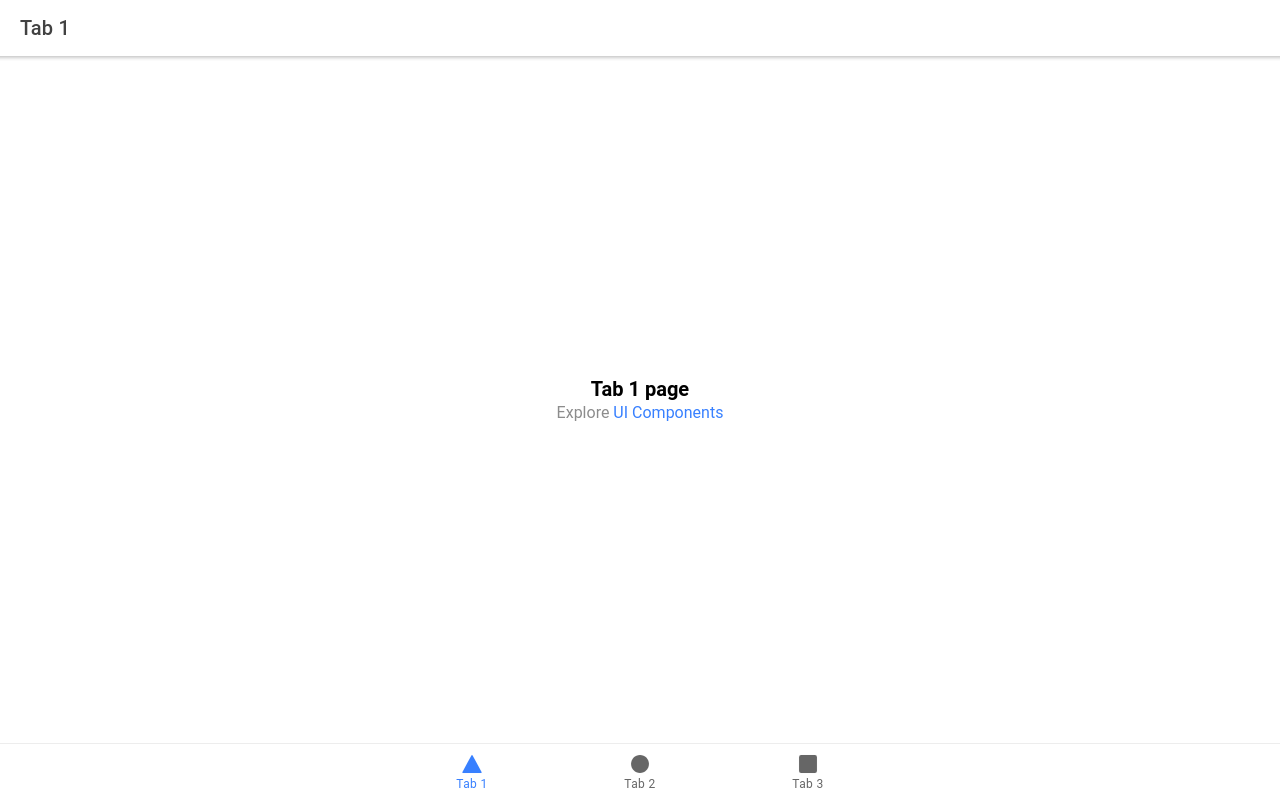
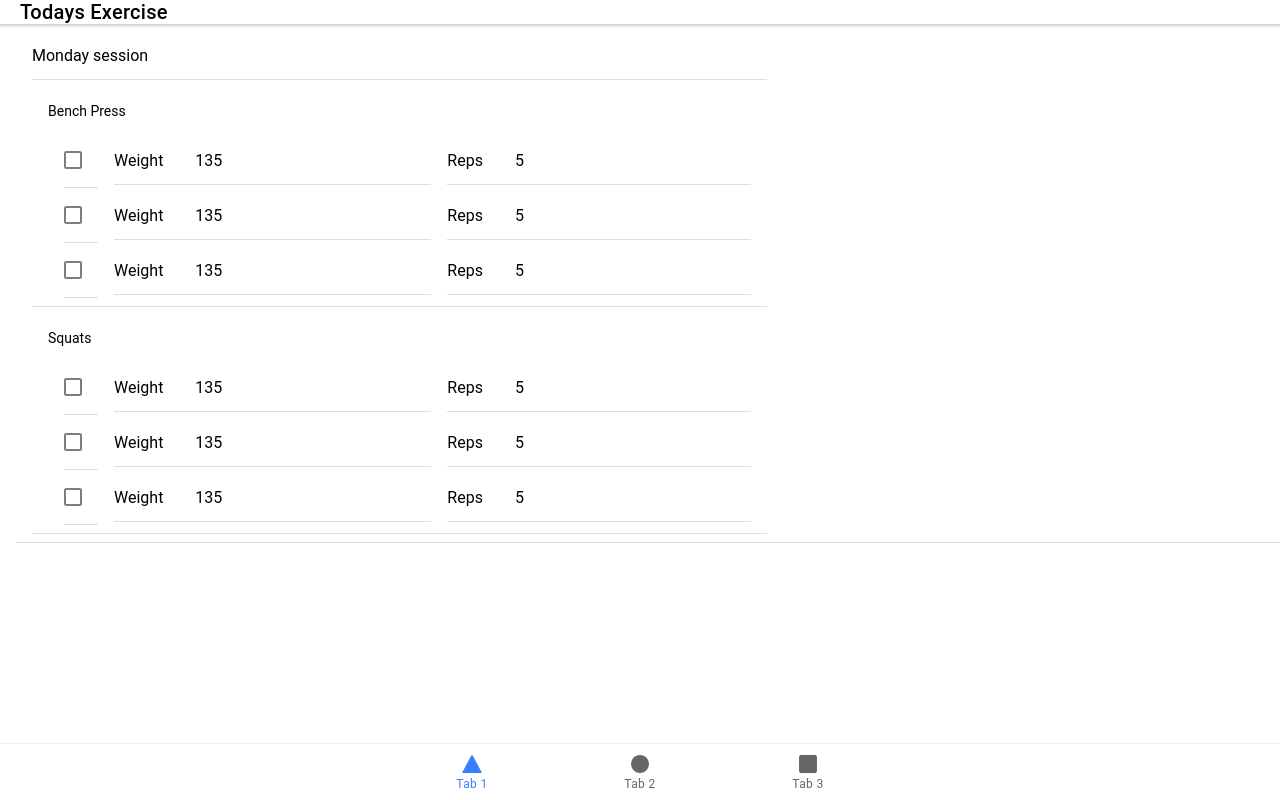
Before and after one commit to kevin-brown-prog/jackexcersize, a React (Create React App) app: page /tab1 in a window 1280 px wide. Built offline with nearby package versions, Linux system fonts and the light colour scheme.

Commit message:
Filling out GUI

```diff
--- a/src/App.tsx
+++ b/src/App.tsx
@@ -10,6 +10,9 @@ import {
   setupIonicReact
 } from '@ionic/react';
 import { IonReactRouter } from '@ionic/react-router';
+
+
+
 import { ellipse, square, triangle } from 'ionicons/icons';
 import Tab1 from './pages/Tab1';
 import Tab2 from './pages/Tab2';
@@ -36,13 +39,88 @@ import './theme/variables.css';
 
 setupIonicReact();
 
+function DoneChange(id :number, is_done:boolean){
+
+}
+function RepsChange(id:number, reps_update:number){
+
+}
+function WeightChanged(id:number, weight:number ){
+
+}
+
+var set1 = { set_id : 0,
+weight : 135,
+reps_or_duration : 5,
+done : false,
+is_time_based: false
+};
+
+var set2 = { set_id : 1,
+  weight : 135,
+  reps_or_duration : 5,
+  done : false,
+  is_time_based: false,
+ };
+
+ var set3 = { set_id : 2,
+  weight : 135,
+  reps_or_duration : 5,
+  done : false,
+  is_time_based: false,
+  };
+
+  var Exercise1 = {
+    name:"Bench Press",
+    sets :[set1, set2,set3]
+
+  }
+
+
+   set1 = { set_id : 3,
+    weight : 135,
+    reps_or_duration : 5,
+    done : false,
+    is_time_based: false
+    };
+
+     set2 = { set_id : 4,
+      weight : 135,
+      reps_or_duration : 5,
+      done : false,
+      is_time_based: false,
+     };
+
+      set3 = { set_id : 5,
+      weight : 135,
+      reps_or_duration : 5,
+      done : false,
+      is_time_based: false,
+      };
+
+
+
+  var Exercise2 = {
+    name:"Squats",
+    sets:[set1, set2, set3]
+  }
+
+  let ExerciseSession ={
+    name:"Monday session",
+    date:new Date(),
+    exercises : [Exercise1, Exercise2]
+  }
+
+
+
+
 const App: React.FC = () => (
   <IonApp>
     <IonReactRouter>
       <IonTabs>
         <IonRouterOutlet>
           <Route exact path="/tab1">
-            <Tab1 />
+            <Tab1 DoneChanged={DoneChange} RepsChanged={RepsChange} WeightChanged={WeightChanged} exercises={ExerciseSession} />
           </Route>
           <Route exact path="/tab2">
             <Tab2 />
--- /dev/null
+++ b/src/components/Excercise.tsx
@@ -0,0 +1,39 @@
+import React from 'react';
+import Set, {SetData} from './Set';
+import {  IonList, IonItem, IonLabel, IonListHeader } from '@ionic/react';
+
+
+
+
+
+export interface ExerciseData {
+  name: string;
+  sets : Array<SetData>;
+
+}
+
+ interface ExerciseProp{
+  exerciseData: ExerciseData,
+
+    DoneChanged : Function;
+    RepsChanged : Function;
+    WeightChanged: Function;
+ }
+
+const Exercise: React.FC<ExerciseProp> = ({  exerciseData, DoneChanged, RepsChanged, WeightChanged }) => {
+
+  return (
+      <IonItem >
+
+       <IonList>
+       <IonListHeader>
+           <IonLabel>{exerciseData.name}</IonLabel>
+        </IonListHeader>
+         {exerciseData.sets.map( (s,index)=><Set key={index} setData={s}  DoneChanged={DoneChanged} RepsChanged={RepsChanged} WeightChanged={WeightChanged}/>)}
+       </IonList>
+     </IonItem>
+
+  );
+};
+
+export default Exercise;
--- /dev/null
+++ b/src/components/ExcerciseSession.tsx
@@ -0,0 +1,40 @@
+import React from 'react';
+
+import Exercise, {ExerciseData} from './Excercise'
+import { IonList, IonItem, IonLabel } from '@ionic/react';
+
+
+
+
+
+export interface ExerciseSessionData {
+  name: string;
+  date : Date
+  exercises : Array<ExerciseData>;
+
+}
+
+interface ExcerssizeSessionProp
+{
+    exerciseSession : ExerciseSessionData
+    DoneChanged : Function;
+    RepsChanged : Function;
+    WeightChanged: Function;
+}
+
+export const ExerciseSession: React.FC<ExcerssizeSessionProp> = ({ exerciseSession, DoneChanged, RepsChanged, WeightChanged }) => {
+
+  return (
+       <IonItem>
+
+       <IonList>
+       <IonItem>
+           <IonLabel>{exerciseSession.name}</IonLabel>
+        </IonItem>
+         {exerciseSession.exercises.map( (s,index)=><Exercise key={index}  DoneChanged={DoneChanged} WeightChanged={WeightChanged} RepsChanged={RepsChanged} exerciseData={s} />)}
+       </IonList>
+       </IonItem>
+
+
+  );
+};
--- a/src/components/ExploreContainer.tsx
+++ b/src/components/ExploreContainer.tsx
@@ -1,14 +1,36 @@
 import './ExploreContainer.css';
+import React, { useState } from 'react';
+
+import {  IonCheckbox, IonList, IonItem, IonLabel } from '@ionic/react';
+
 
 interface ContainerProps {
   name: string;
 }
 
 const ExploreContainer: React.FC<ContainerProps> = ({ name }) => {
+	const [checked, setChecked] = useState(false);
   return (
     <div className="container">
-      <strong>{name}</strong>
-      <p>Explore <a target="_blank" rel="noopener noreferrer" href="https://ionicframework.com/docs/components">UI Components</a></p>
+       <IonList>
+      <IonItem>
+
+        <IonCheckbox checked={checked} onIonChange={e => setChecked(e.detail.checked)} />
+		<IonLabel>{name} </IonLabel>
+      </IonItem>
+      <IonItem>
+        <IonLabel>Mega Man X</IonLabel>
+      </IonItem>
+      <IonItem>
+        <IonLabel>The Legend of Zelda</IonLabel>
+      </IonItem>
+      <IonItem>
+        <IonLabel>Pac-Man</IonLabel>
+      </IonItem>
+      <IonItem>
+        <IonLabel>Super Mario World</IonLabel>
+      </IonItem>
+    </IonList>
     </div>
   );
 };
--- /dev/null
+++ b/src/components/Set.tsx
@@ -0,0 +1,98 @@
+import React, { useState, useEffect } from 'react';
+
+import { IonInput, IonCheckbox, IonListHeader, IonItem, IonLabel} from '@ionic/react';
+
+
+export interface SetData{
+    set_id : number;
+    weight : number;
+    reps_or_duration : number;
+    done : boolean;
+    is_time_based: boolean
+
+}
+
+interface SetProperty
+{
+    setData : SetData;
+    WeightChanged : Function;
+    DoneChanged : Function;
+    RepsChanged : Function;
+}
+
+
+
+
+const Set: React.FC<SetProperty> = ({  setData, DoneChanged, RepsChanged, WeightChanged }) => {
+	const [isDone, setIsDone] = useState(setData.done);
+    const [weightComplete, setWeightComplete] = useState(setData.weight)
+    const [repsComplete, setRepsComplete] = useState(setData.reps_or_duration);
+    useEffect(() => {
+        DoneChanged(setData.set_id,isDone);
+      }, [isDone, DoneChanged, setData.set_id]); // Only re-run the effect if count changes
+
+    useEffect(() => {
+
+        RepsChanged(setData.set_id,repsComplete);
+      }, [repsComplete, RepsChanged, setData.set_id]); // Only re-run the effect if count changes
+
+
+    useEffect(()=>{
+            WeightChanged(setData.set_id, weightComplete);
+    }, [weightComplete, WeightChanged, setData.set_id]);
+
+  const OnChangeReps = (val : string)=>{
+
+        const re = /^[0-9\b]+$/;
+
+        // if value is not blank, then test the regex
+
+        if (val === '' || re.test(val)) {
+            setRepsComplete(parseInt(val));
+        }
+        else{
+            setRepsComplete(repsComplete);
+        }
+  }
+
+  const OnChangeWeight = (val : string)=>{
+
+    const re = /^[0-9\b]+$/;
+
+    // if value is not blank, then test the regex
+
+    if (val === '' || re.test(val)) {
+        setWeightComplete(parseInt(val));
+    }
+    else{
+        setWeightComplete(weightComplete);
+    }
+}
+
+  return (
+
+
+    <IonListHeader>
+      <IonItem>
+
+        <IonCheckbox checked={isDone} onIonChange={e => setIsDone(e.detail.checked)} />
+
+      </IonItem>
+      <IonItem>
+        <IonLabel>Weight</IonLabel>
+      </IonItem>
+      <IonItem>
+      <IonInput inputmode="numeric" value={weightComplete} onIonInput={(e: any)=>OnChangeWeight(e.target.value )}></IonInput>
+      </IonItem>
+      <IonItem>
+        <IonLabel>{setData.is_time_based? "Duration seconds" : "Reps"}</IonLabel>
+      </IonItem>
+      <IonItem>
+      <IonInput inputmode="numeric" pattern="[0-9]" min={0}  value={repsComplete}  onIonInput={(e: any)=>OnChangeReps(e.target.value )}></IonInput>
+      </IonItem>
+
+    </IonListHeader>
+  );
+};
+
+export default Set;
--- a/src/pages/Tab1.tsx
+++ b/src/pages/Tab1.tsx
@@ -1,22 +1,25 @@
 import { IonContent, IonHeader, IonPage, IonTitle, IonToolbar } from '@ionic/react';
-import ExploreContainer from '../components/ExploreContainer';
+
 import './Tab1.css';
+import {ExerciseSession, ExerciseSessionData} from '../components/ExcerciseSession';
 
-const Tab1: React.FC = () => {
+export interface WorkoutData
+{
+   DoneChanged:Function;
+   RepsChanged:Function;
+   WeightChanged: Function;
+   exercises:ExerciseSessionData
+}
+
+const Tab1: React.FC<WorkoutData> = ({DoneChanged, RepsChanged, WeightChanged, exercises}) => {
   return (
     <IonPage>
       <IonHeader>
-        <IonToolbar>
-          <IonTitle>Tab 1</IonTitle>
-        </IonToolbar>
+          <IonTitle>Todays Exercise</IonTitle>
       </IonHeader>
       <IonContent fullscreen>
-        <IonHeader collapse="condense">
-          <IonToolbar>
-            <IonTitle size="large">Tab 1</IonTitle>
-          </IonToolbar>
-        </IonHeader>
-        <ExploreContainer name="Tab 1 page" />
+
+        <ExerciseSession exerciseSession={exercises}  RepsChanged={RepsChanged} WeightChanged={WeightChanged} DoneChanged={DoneChanged} />
       </IonContent>
     </IonPage>
   );
```
